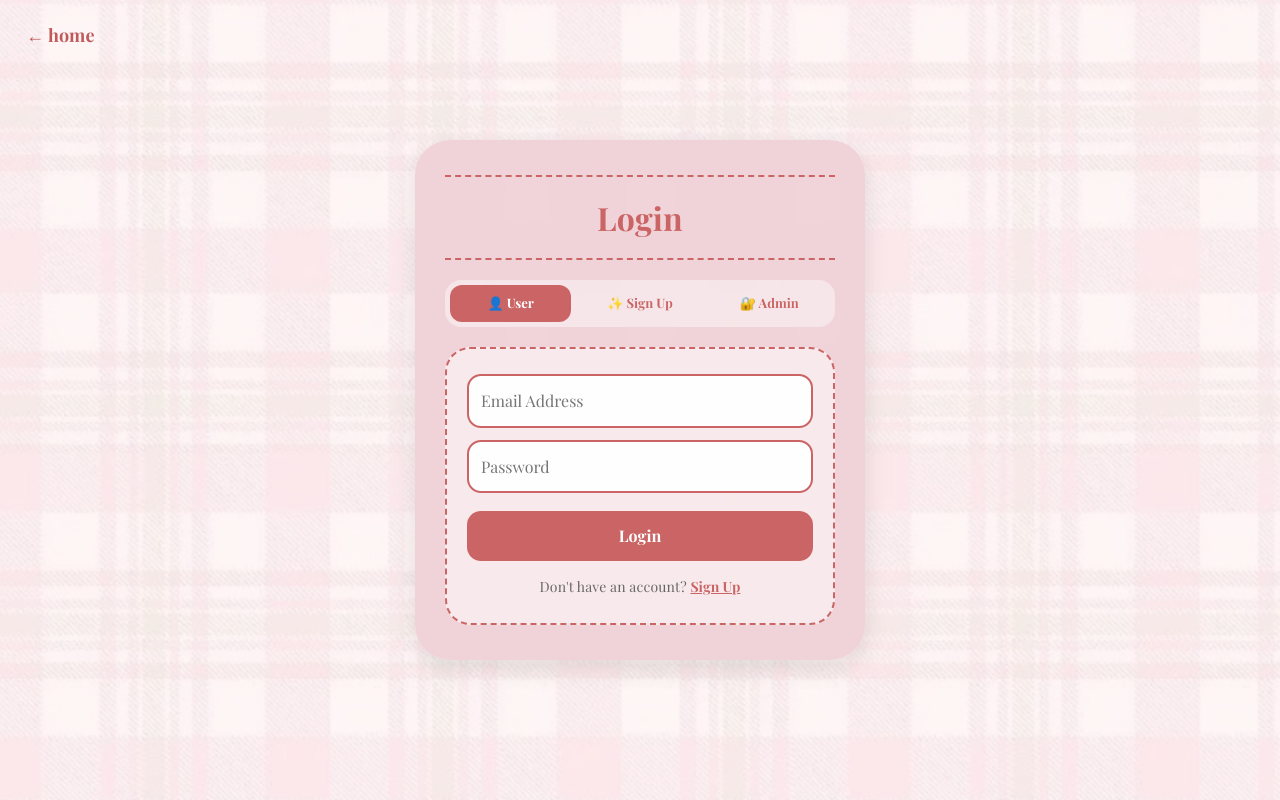
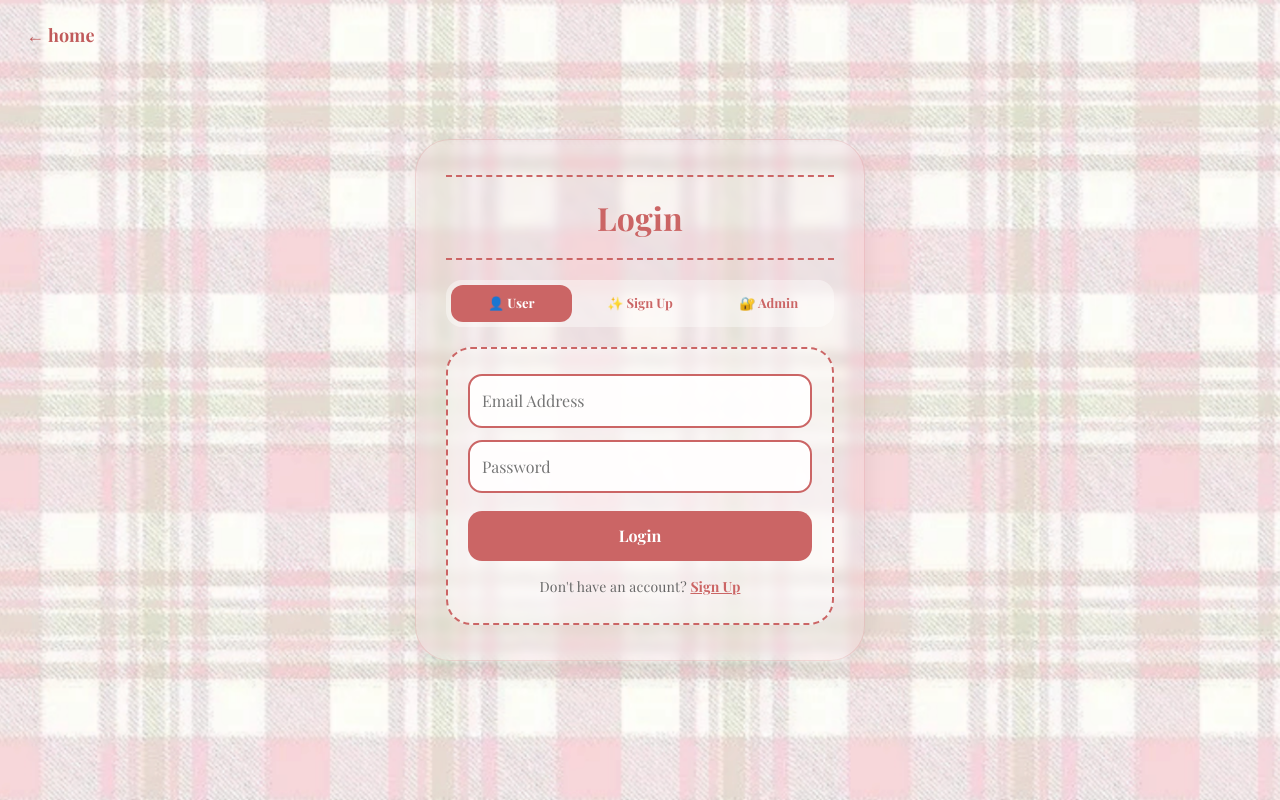
Before and after one commit to bpoojitha1910/Yarn-Over, a React (Vite) app: page / in a window 1280 px wide. Both pictures are taken after a click on the button "Login". Built offline with nearby package versions, Linux system fonts and the light colour scheme; no server answers.

Commit message:
final fs

```diff
--- a/src/pages/Login.jsx
+++ b/src/pages/Login.jsx
@@ -50,7 +50,7 @@ export default function Login({ onNavigate }) {
   return (
     <div
       style={{
-        backgroundColor: "#FFF2F4",
+        backgroundColor: "transparent",
         minHeight: "100vh",
         width: "100vw",
         position: "relative",
@@ -62,6 +62,10 @@ export default function Login({ onNavigate }) {
         fontFamily: "'Playfair Display', serif",
         padding: "40px 20px",
         boxSizing: "border-box",
+        backgroundImage: "url('/YarnOver21.png')",
+        backgroundRepeat: "no-repeat",
+        backgroundPosition: "center",
+        backgroundSize: "cover",
       }}
     >
       {/* Background Pattern */}
@@ -104,15 +108,16 @@ export default function Login({ onNavigate }) {
         style={{
           position: "relative",
           zIndex: 2,
-          backgroundColor: "rgba(239, 209, 214, 0.92)",
-          backdropFilter: "blur(6px)",
+          backgroundColor: "rgba(239, 209, 214, 0.18)",
+          backdropFilter: "blur(5px)",
           width: "90%",
           maxWidth: "450px",
           margin: "0 auto",
           padding: "35px 30px",
           borderRadius: "35px",
-          boxShadow: "0 8px 25px rgba(0,0,0,0.1)",
+          boxShadow: "0 8px 25px rgba(0,0,0,0.08)",
           boxSizing: "border-box",
+          border: "1px solid rgba(203, 101, 101, 0.18)",
         }}
       >
         {/* Header Title */}
```
